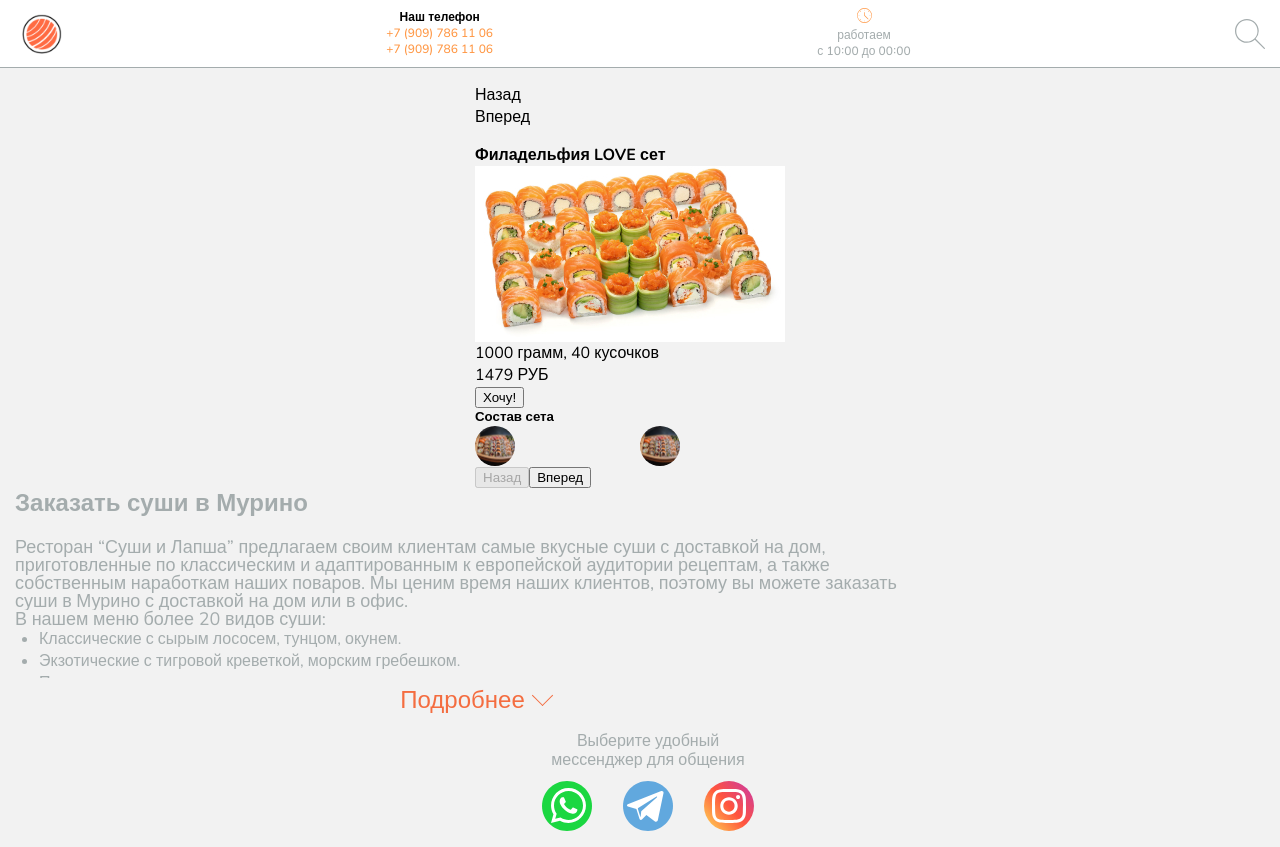
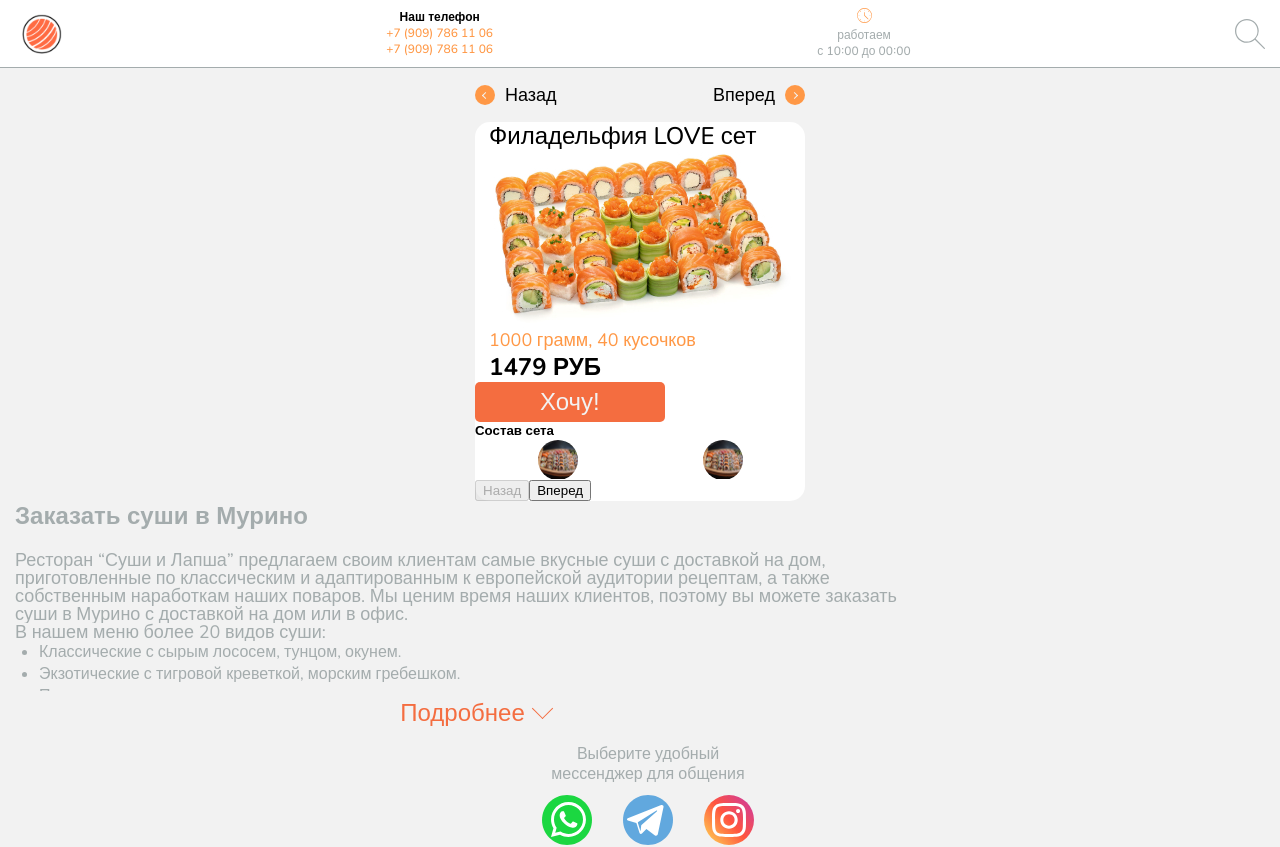
Before and after one commit to alexanderVLG/sushi-shop-murino, a React (Create React App) app: page /products/-02-024TMKM in a window 1280 px wide. Shown: the top 847 px of the page. Built offline with nearby package versions, Linux system fonts and the light colour scheme.

Commit message:
оформление карточки товара

```diff
--- a/public/index.html
+++ b/public/index.html
@@ -8,7 +8,7 @@
   <meta name="Ромсен" content="Ромсен-сервис доставки суши в Мурино" />
   <link rel="preconnect" href="https://fonts.googleapis.com">
   <link rel="preconnect" href="https://fonts.gstatic.com" crossorigin>
-  <link href="https://fonts.googleapis.com/css2?family=Nunito:wght@400;500;700&display=swap" rel="stylesheet">
+  <link href="https://fonts.googleapis.com/css2?family=Nunito:wght@300;400;500;700&display=swap" rel="stylesheet">
   <title>Ромсен</title>
 </head>
 
--- a/src/index.css
+++ b/src/index.css
@@ -1,10 +1,11 @@
 :root {
   --orange: #FF9846;
   --light-gray: #F2F2F2;
-  --black: #111111;
+  --light-black: #111111;
   --gray: #A4ACAD;
   --dkorange: #F46D40;
   --white: #ffffff;
+  --black: #000000;
   --soon: #EB5757;
 
   --nuni: 'Nunito', sans-serif;
@@ -343,6 +344,101 @@ main {
   padding: 1rem 0;
 }
 
+.link-arrow__wrapper ul {
+  display: flex;
+  justify-content: space-between;
+  align-items: center;
+  color: var(--black);
+  font-size: 1.125rem;
+  line-height: 1.24;
+}
+
+.link-arrow__wrapper li {
+  display: flex;
+  align-items: center;
+}
+
+.link-arrow__wrapper li:first-of-type span,
+.link-arrow__wrapper li:last-of-type span {
+  position: relative;
+  display: block;
+  width: 1.25rem;
+  height: 1.25rem;
+  border-radius: 50%;
+  background-color: var(--orange);
+}
+
+.link-arrow__wrapper li:first-of-type span {
+  margin-right: 0.625rem;
+}
+
+.link-arrow__wrapper li:last-of-type span {
+  margin-left: 0.625rem;
+}
+
+.link-arrow__wrapper span::after {
+  content: "";
+  position: absolute;
+  width: .3125rem;
+  height: .3125rem;
+  border-bottom: 1px solid var(--light-gray);
+  border-left: 1px solid var(--light-gray);
+}
+
+.link-arrow__wrapper li:first-of-type span::after {
+  top: 40%;
+  left: 40%;
+  transform: rotate(45deg);
+}
+
+.link-arrow__wrapper li:last-of-type span::after {
+  top: 40%;
+  right: 40%;
+  transform: rotate(-135deg);
+}
+
+.product-card {
+  background-color: var(--white);
+  border-radius: .9375rem;
+}
+
+.product-card__title {
+  padding: 0 .625rem 0 .875rem;
+  font-size: 1.5rem;
+  font-weight: 500;
+  line-height: 1.24;
+}
+
+.product-card__desc {
+  padding-left: .875rem;
+  font-size: 1.125rem;
+  font-weight: 300;
+  color: var(--orange);
+}
+
+.product-card img {
+  margin: 0 auto;
+}
+
+.product-card__price {
+  padding: 0 .625rem 0 .875rem;
+  font-size: 1.5rem;
+  font-weight: 700;
+  line-height: 1.25;
+  text-transform: uppercase;
+}
+
+.product-card__btn {
+  padding: .3125rem 4.0625rem;
+  font-size: 1.5rem;
+  font-weight: 500;
+  line-height: 1.24;
+  color: var(--light-gray);
+  background-color: var(--dkorange);
+  border: none;
+  border-radius: .3125rem;
+}
+
 
 
 /* ------------------- GoodsCarousel ------------------------ */
--- a/src/pages/ProductCard.js
+++ b/src/pages/ProductCard.js
@@ -12,15 +12,16 @@ const ProductCard = () => {
       <section className='product-card__container'>
         <div className='link-arrow__wrapper'>
           <ul>
-            <li>Назад</li>
-            <li>Вперед</li>
+            <li><span></span>Назад</li>
+            <li>Вперед<span></span></li>
           </ul>
         </div>
-        <article className='product-card'>
+        <section className='product-card'>
+          <article>
             <h4 className='product-card__title'>{name}</h4>
             <img src={cardImage} alt={name} />
             <p className='product-card__desc'>{product.weight} грамм, {product.pieces} кусочков</p>
-          <p className='product-card__price'>{product.cost} РУБ</p>
+            <p className='product-card__price'>{product.cost} руб</p>
             <button className='product-card__btn' type='button'>Хочу!</button>
           </article>
           <article>
@@ -28,6 +29,7 @@ const ProductCard = () => {
             <GoodsCarousel />
           </article>
         </section>
+      </section>
       <About />
     </>
   );
```
Also changed, not shown: 11 other files (tests, documents, lock files or other folders). Lines whose indentation alone changed are shown as unchanged.
